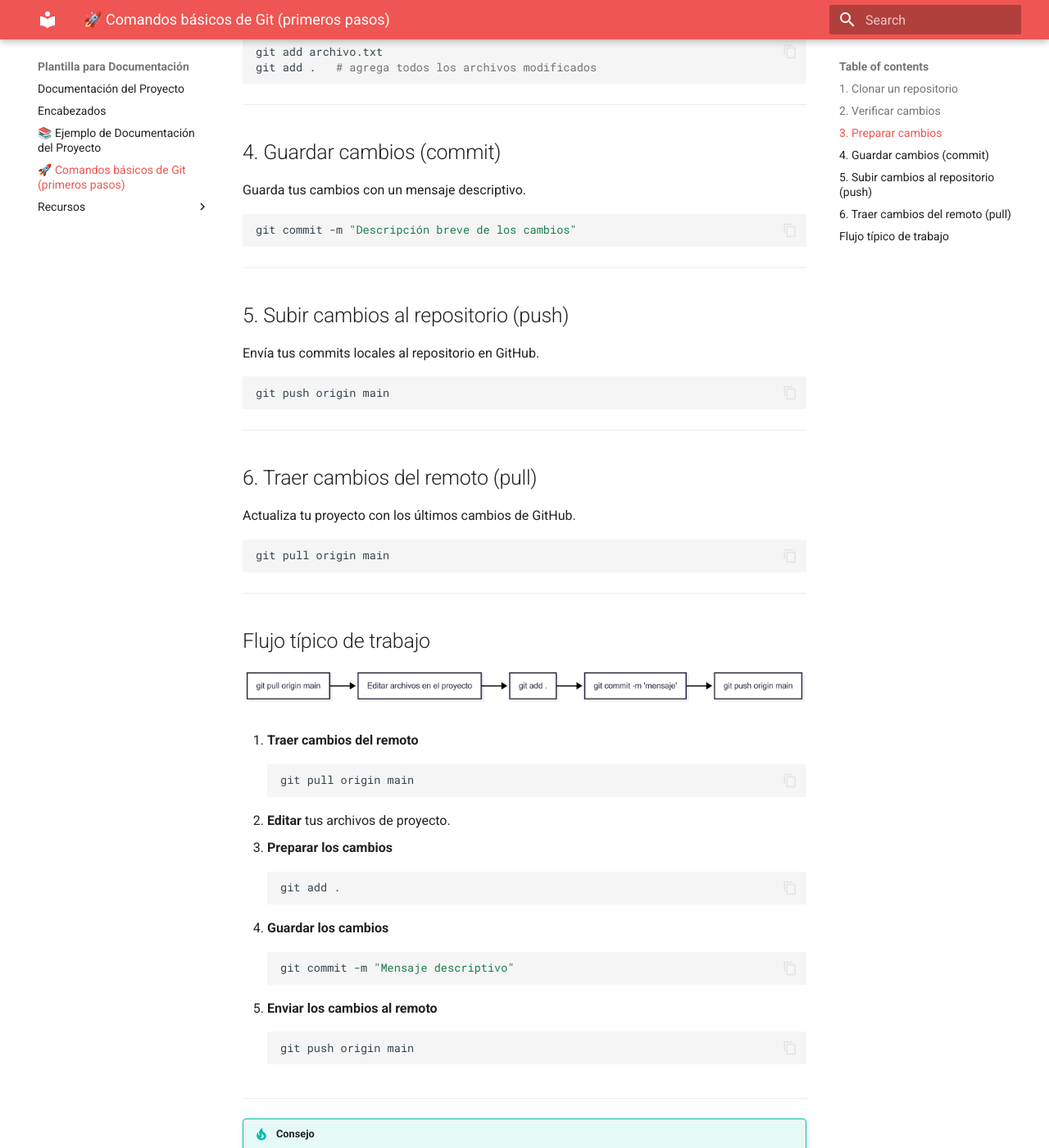
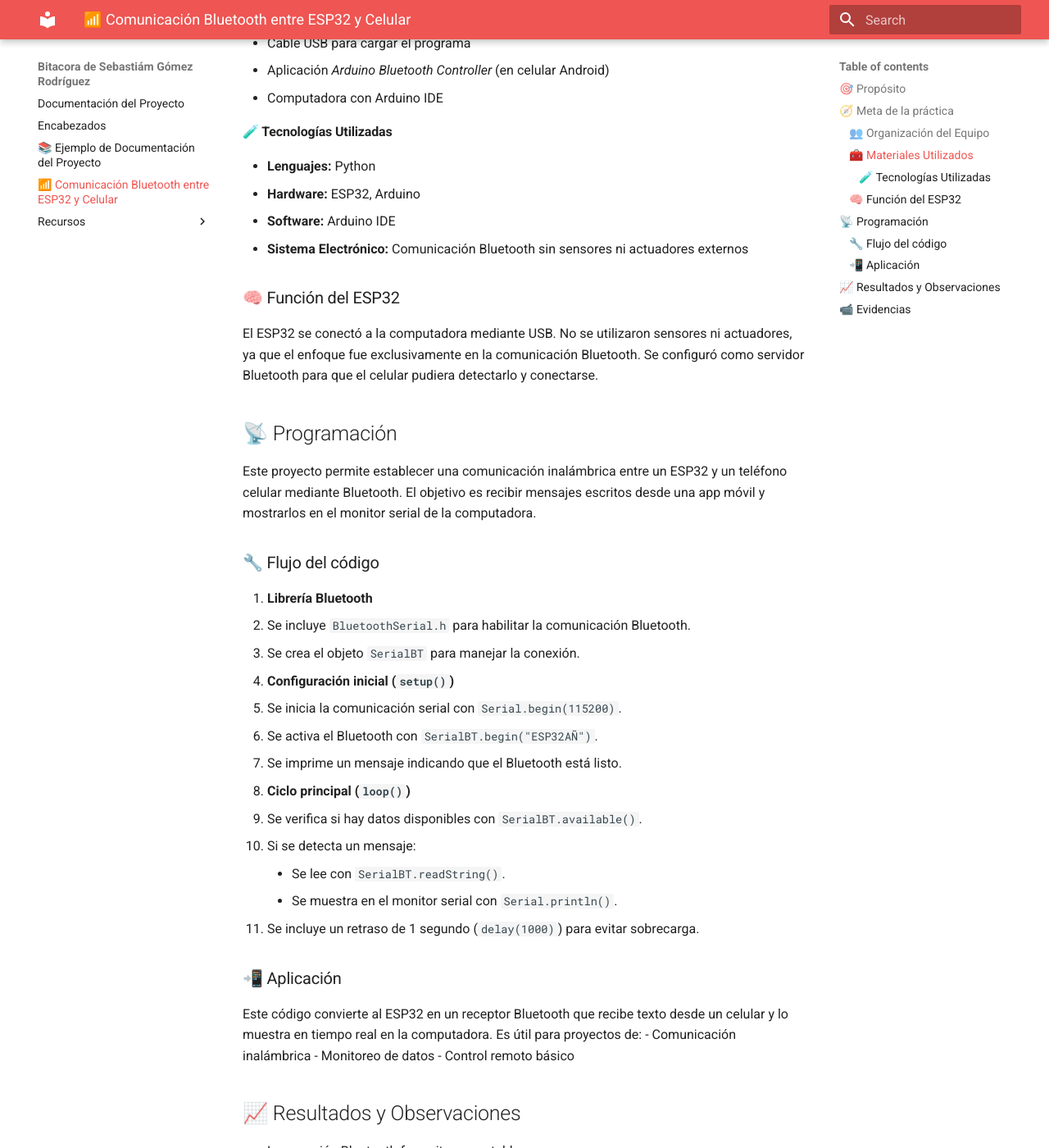
Before and after one commit to Sebasgorz29/PortafolioMeca, an MkDocs documentation site: the page built from docs/gitcmds.md, in a window 1280 px wide and 1400 px high, scrolled down 718 px. Shown: the whole window at 82% size. Built offline with MkDocs 1.6.1 and Material for MkDocs 9.7.7, drawn with Linux system fonts in a browser that asks for light colours; some of the changed text lies outside the part shown.

Commit message:
Ejemplos de documentacion(Cambio por tarea) y titulo del doc

````diff
--- a/docs/gitcmds.md
+++ b/docs/gitcmds.md
@@ -1,97 +1,70 @@
-# 🚀 Comandos básicos de Git (primeros pasos)
+# 📶 Comunicación Bluetooth entre ESP32 y Celular
 
-En este curso solo usaremos los comandos esenciales de Git para trabajar con repositorios.
+## 🎯 Propósito
+Establecer una comunicación inalámbrica entre un ESP32 y un teléfono celular mediante Bluetooth, para enviar mensajes desde la app de Arduino y visualizar los textos recibidos en el monitor serial de la computadora.
 
----
+## 🧭 Meta de la práctica
+Lograr que el ESP32 reciba mensajes escritos desde una app móvil y los muestre en el monitor serial de la computadora a través de una conexión Bluetooth.
 
-## 1. Clonar un repositorio
+### 👥 Organización del Equipo
+La organización fue eficaz: el equipo se dividió en dos áreas principales:
+- Desarrollo del código de programación
+- Desarrollo electrónico
 
-Copia un proyecto de GitHub a tu computadora.
+### 🧰 Materiales Utilizados
 
-```bash
-git clone https://github.com/usuario/repositorio.git
-```
+- ESP32
+- Protoboard
+- Cables de conexión (jumpers)
+- Cable USB para cargar el programa
+- Aplicación *Arduino Bluetooth Controller* (en celular Android)
+- Computadora con Arduino IDE
 
----
+#### 🧪 Tecnologías Utilizadas
 
-## 2. Verificar cambios
+- **Lenguajes:** Python
+- **Hardware:** ESP32, Arduino
+- **Software:** Arduino IDE
+- **Sistema Electrónico:** Comunicación Bluetooth sin sensores ni actuadores externos
 
-Muestra qué archivos has modificado o agregado.
+### 🧠 Función del ESP32
+El ESP32 se conectó a la computadora mediante USB. No se utilizaron sensores ni actuadores, ya que el enfoque fue exclusivamente en la comunicación Bluetooth. Se configuró como servidor Bluetooth para que el celular pudiera detectarlo y conectarse.
 
-```bash
-git status
-```
+## 📡 Programación
 
----
+Este proyecto permite establecer una comunicación inalámbrica entre un ESP32 y un teléfono celular mediante Bluetooth. El objetivo es recibir mensajes escritos desde una app móvil y mostrarlos en el monitor serial de la computadora.
 
-## 3. Preparar cambios
+### 🔧 Flujo del código
 
-Agrega archivos para guardarlos en el próximo commit.
+1. **Librería Bluetooth**
+   - Se incluye `BluetoothSerial.h` para habilitar la comunicación Bluetooth.
+   - Se crea el objeto `SerialBT` para manejar la conexión.
 
-```bash
-git add archivo.txt
-git add .   # agrega todos los archivos modificados
-```
+2. **Configuración inicial (`setup()`)**
+   - Se inicia la comunicación serial con `Serial.begin(115200)`.
+   - Se activa el Bluetooth con `SerialBT.begin("ESP32AÑ")`.
+   - Se imprime un mensaje indicando que el Bluetooth está listo.
 
----
+3. **Ciclo principal (`loop()`)**
+   - Se verifica si hay datos disponibles con `SerialBT.available()`.
+   - Si se detecta un mensaje:
+     - Se lee con `SerialBT.readString()`.
+     - Se muestra en el monitor serial con `Serial.println()`.
+   - Se incluye un retraso de 1 segundo (`delay(1000)`) para evitar sobrecarga.
 
-## 4. Guardar cambios (commit)
+### 📲 Aplicación
 
-Guarda tus cambios con un mensaje descriptivo.
+Este código convierte al ESP32 en un receptor Bluetooth que recibe texto desde un celular y lo muestra en tiempo real en la computadora. Es útil para proyectos de:
+- Comunicación inalámbrica
+- Monitoreo de datos
+- Control remoto básico
 
-```bash
-git commit -m "Descripción breve de los cambios"
-```
+## 📈 Resultados y Observaciones
 
----
+- La conexión Bluetooth fue exitosa y estable.
+-  Los mensajes enviados desde el celular se reflejaron correctamente en el monitor serial.
+-  El ESP32 respondió de forma inmediata.
+- No se presentaron errores de transmisión ni desconexiones durante la prueba.
 
-## 5. Subir cambios al repositorio (push)
-
-Envía tus commits locales al repositorio en GitHub.
-
-```bash
-git push origin main
-```
-
----
-
-## 6. Traer cambios del remoto (pull)
-
-Actualiza tu proyecto con los últimos cambios de GitHub.
-
-```bash
-git pull origin main
-```
-
----
-## Flujo típico de trabajo
-
-![Diagrama de flujo de Git](recursos/imgs/git_diagram.png)
-
-1. **Traer cambios del remoto**
-   ```bash
-   git pull origin main
-   ```
-
-2. **Editar** tus archivos de proyecto.
-
-3. **Preparar los cambios**
-   ```bash
-   git add .
-   ```
-
-4. **Guardar los cambios**
-   ```bash
-   git commit -m "Mensaje descriptivo"
-   ```
-
-5. **Enviar los cambios al remoto**
-   ```bash
-   git push origin main
-   ```
-
----
-
-!!! tip "Consejo"
-    Piensa en este ciclo como un **loop infinito**:
-    cada vez que quieras contribuir → primero `pull`, después `add` + `commit`, y finalmente `push`.
+## 📹 Evidencias
+[Evidencias en video aquí.]()
--- a/mkdocs.yml
+++ b/mkdocs.yml
@@ -1,4 +1,4 @@
-site_name: Plantilla para Documentación
+site_name: Bitacora de Sebastiám Gómez Rodríguez
 markdown_extensions:
   - pymdownx.highlight:
       anchor_linenums: true
````
